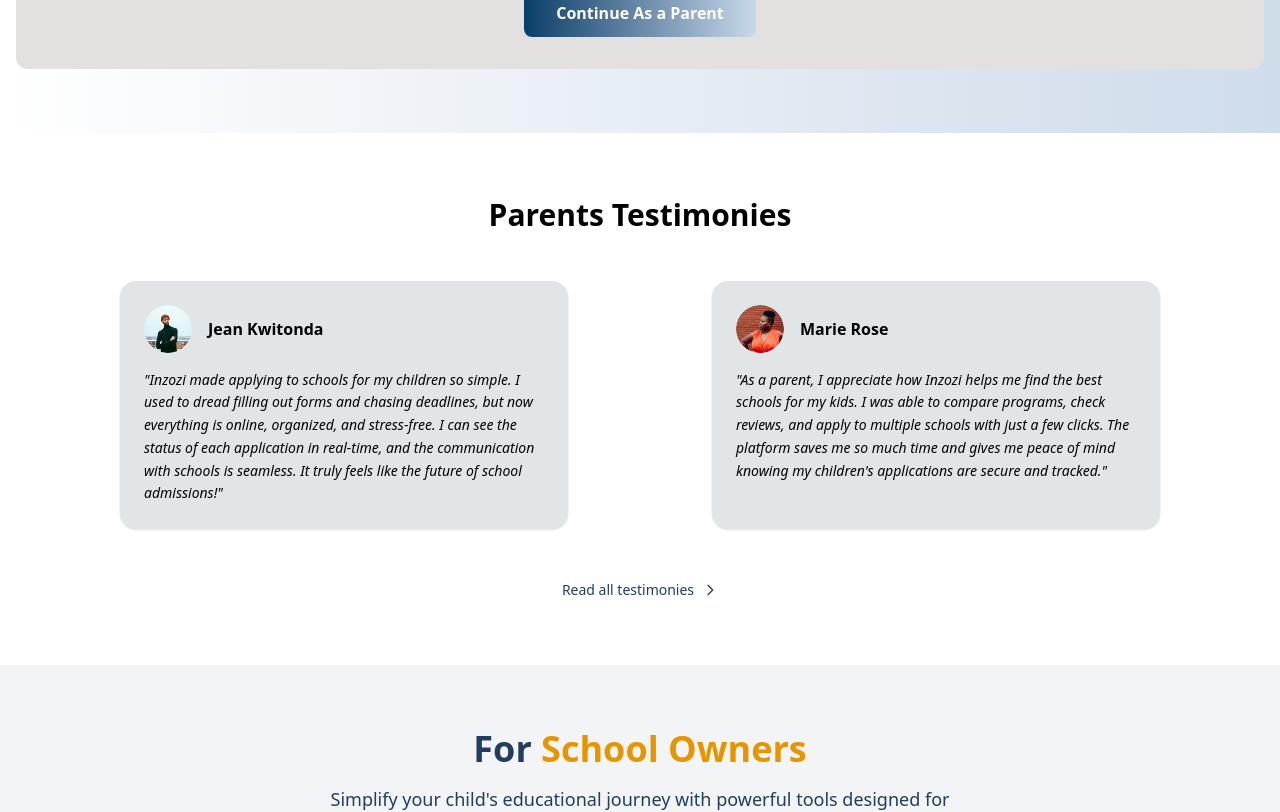
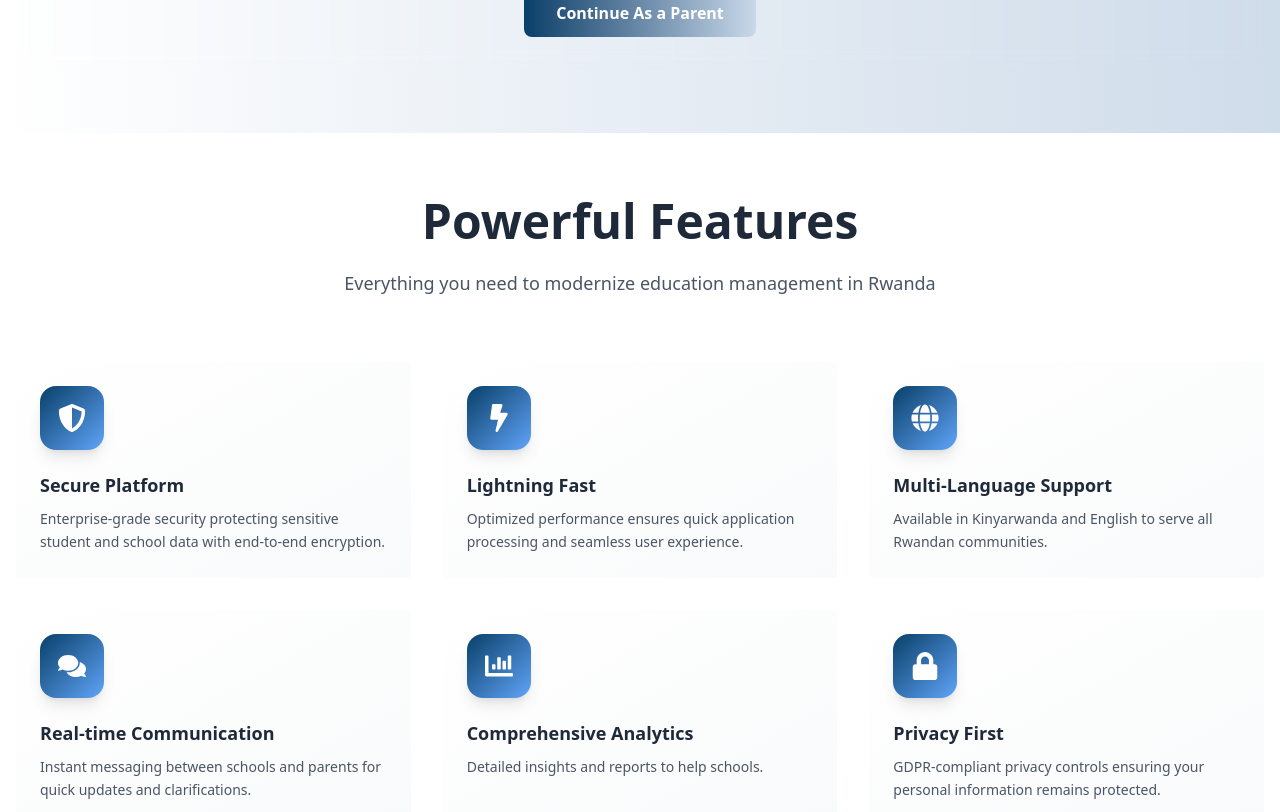
Before and after one commit to Solvit-Africa-Training-Center/InzoziSchool_Frontend, a React (Vite) app: page / in a window 1280 px wide. Shown: the part 1840-2652 px from the top of the page. Built offline with nearby package versions, Linux system fonts and the light colour scheme.

Commit message:
Powerful-Features-Section

```diff
--- a/src/App.tsx
+++ b/src/App.tsx
@@ -1,5 +1,6 @@
 import ParentSection from './Components/ParentSection';
 import ParentsTestmonials from './Components/ParentsTestimonials';
+import PowerfulFeaturesSection from './Components/PowerfulFeaturesSection';
 import SchoolOwnersSection from './Components/SchoolOwnersSection';
 import WhyChooseInzoziSection from './Components/WhyChooseInzoziSection';
 
@@ -8,6 +9,7 @@ function App() {
     <>
       <WhyChooseInzoziSection />
       <ParentSection />
+      <PowerfulFeaturesSection/>
       <ParentsTestmonials />
       <SchoolOwnersSection />
     </>
--- a/src/Components/ParentSection.tsx
+++ b/src/Components/ParentSection.tsx
@@ -63,7 +63,7 @@ const ParentSection: React.FC = () => {
         </div>
 
         <div className="text-center mt-12">
-          <div className="bg-[hsl(40,5%,88%)] bg-opacity-70 rounded-xl p-8 w-full mx-auto backdrop-blur-sm">
+          <div className="bg-opacity-10 rounded-xl p-8 w-full mx-auto backdrop-blur-sm">
             <h3 className="text-[#223D60] text-xl font-semibold mb-2">
               Join thousands of families already using Inzozi
             </h3>
--- /dev/null
+++ b/src/Components/PowerfulFeaturesSection.tsx
@@ -0,0 +1,83 @@
+// src/Components/PowerfulFeaturesSection.tsx
+import React from 'react';
+import {
+  FaShieldAlt,
+  FaBolt,
+  FaGlobe,
+  FaComments,
+  FaChartBar,
+  FaLock,
+} from 'react-icons/fa';
+import FeatureBenefitCard from './cards/FeatureBenefitCard';
+
+const PowerfulFeaturesSection: React.FC = () => {
+  const features = [
+    {
+      icon: <FaShieldAlt className="w-7 h-7" />,
+      title: 'Secure Platform',
+      description: 'Enterprise-grade security protecting sensitive student and school data with end-to-end encryption.',
+      iconGradient: 'bg-gradient-to-br from-[#05416B] to-[#60A5FA]',
+    },
+    {
+      icon: <FaBolt className="w-7 h-7" />,
+      title: 'Lightning Fast',
+      description: 'Optimized performance ensures quick application processing and seamless user experience.',
+      iconGradient: 'bg-gradient-to-br from-[#05416B] to-[#60A5FA]',
+    },
+    {
+      icon: <FaGlobe className="w-7 h-7" />,
+      title: 'Multi-Language Support',
+      description: 'Available in Kinyarwanda and English to serve all Rwandan communities.',
+      iconGradient: 'bg-gradient-to-br from-[#05416B] to-[#60A5FA]',
+    },
+    {
+      icon: <FaComments className="w-7 h-7" />,
+      title: 'Real-time Communication',
+      description: 'Instant messaging between schools and parents for quick updates and clarifications.',
+      iconGradient: 'bg-gradient-to-br from-[#05416B] to-[#60A5FA]',
+    },
+    {
+      icon: <FaChartBar className="w-7 h-7" />,
+      title: 'Comprehensive Analytics',
+      description: 'Detailed insights and reports to help schools.',
+      iconGradient: 'bg-gradient-to-br from-[#05416B] to-[#60A5FA]',
+    },
+    {
+      icon: <FaLock className="w-7 h-7" />,
+      title: 'Privacy First',
+      description: 'GDPR-compliant privacy controls ensuring your personal information remains protected.',
+      iconGradient: 'bg-gradient-to-br from-[#05416B] to-[#60A5FA]',
+    },
+  ];
+
+  return (
+    <section className="bg-white py-16 px-4">
+      <div className="max-w-7xl mx-auto">
+        <div className="text-center mb-16">
+          <h2 className="text-4xl md:text-5xl font-bold mb-6 text-gray-800">
+            Powerful Features
+          </h2>
+
+          <p className="text-gray-600 text-lg max-w-3xl mx-auto leading-relaxed">
+            Everything you need to modernize education management in Rwanda
+          </p>
+        </div>
+
+        <div className="grid grid-cols-1 md:grid-cols-2 lg:grid-cols-3 gap-8">
+          {features.map((feature, index) => (
+            <FeatureBenefitCard
+              key={index}
+              icon={feature.icon}
+              title={feature.title}
+              description={feature.description}
+              iconGradient={feature.iconGradient}
+              variant="default"
+            />
+          ))}
+        </div>
+      </div>
+    </section>
+  );
+};
+
+export default PowerfulFeaturesSection;
```
